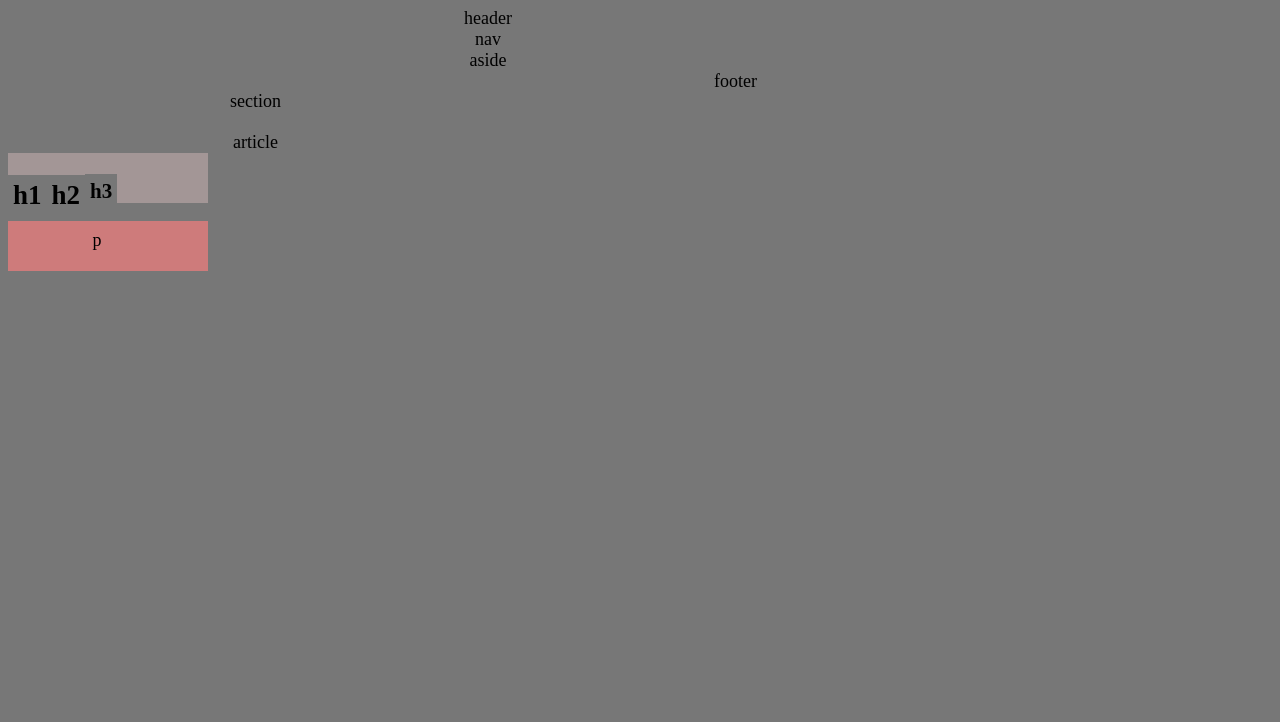
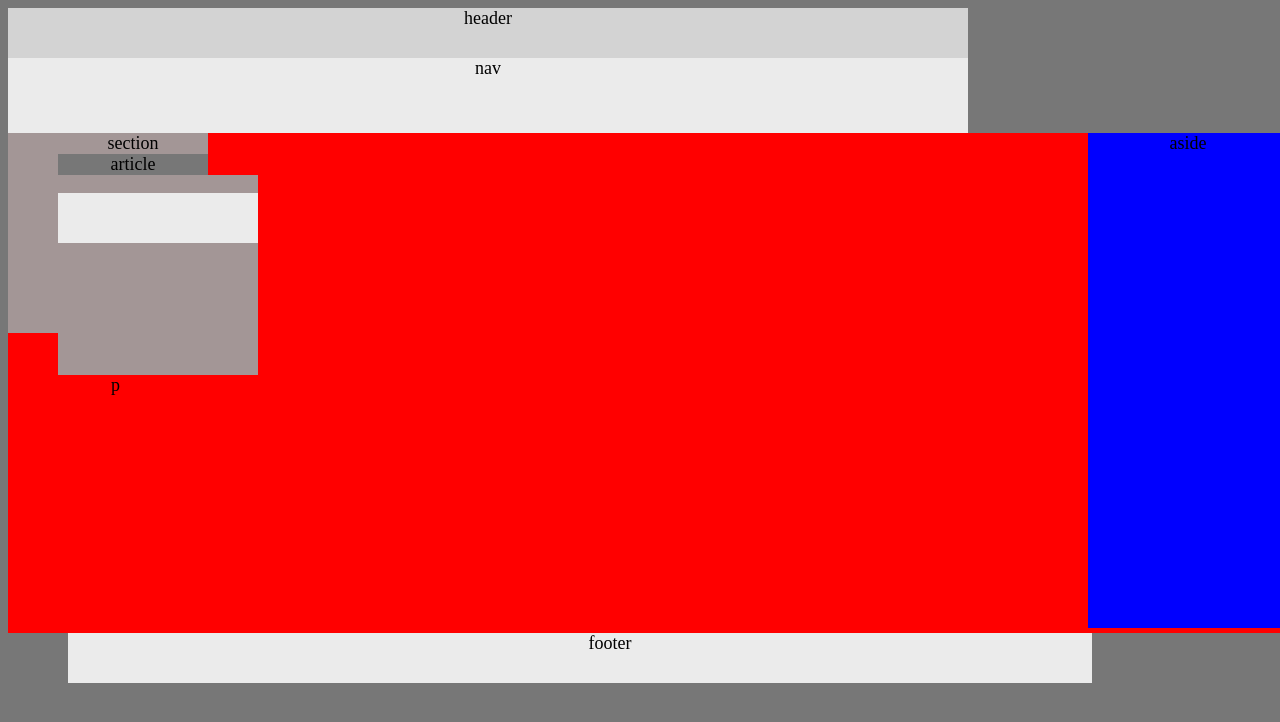
Before and after one commit to rcompres/HW-Wireframe, a plain HTML site: page index.html in a window 1280 px wide. Drawn offline with Linux system fonts and the light colour scheme.

Commit message:
edits to style and index

```diff
--- a/index.html
+++ b/index.html
@@ -3,22 +3,20 @@
 
 	<head class=" head">
 		<link rel="stylesheet" type="text/css" href="../HW-Wireframe/style.css">
-		<header id= "header">
-			header
-		</header>
+
 	</head>
 		<body>
+			<header id= "header">
+				header
+			</header>
 
 			<Nav id="nav">
 				nav
 			</Nav>
-				<aside id="aside">
-					aside
-				</aside>
+				<div class="container">
+					<section class="h1">
+						section
 
-					<section id="section">
-						section
-					</section>
 
 						<article id="article">
 							article
@@ -29,13 +27,19 @@
 									<h3>h3</h3>
 								</div>
 
+
 								<p id="p">p</p>
 						</article>
-
-
-		</body>
-			<footer>
+					</section>
+			<aside id="aside">
+				aside
+			</aside>
+			</div>
+			<footer id="footer">
 				footer
 			</footer>
 
+		</body>
+
+
 </html>
--- a/style.css
+++ b/style.css
@@ -4,63 +4,121 @@
 	background-color: #777;
 	content: #ebebeb;
 }
+header{
+	width: 960px;
+	height: 50px;
+	box-sizing: ;
+	text-align: center;
+	float: middle;
+	background:lightgrey;
+
+
+
+}
+nav{
+	width:960px;
+	shape-margin: 50px;
+	background:#ebebeb;
+	padding-bottom:5px;
+	height:75px;
+	border-bottom:40px;
+
+}
 body{
-	width: 960px;
+	width: 100%;
 	font-family: 'Arial, 'Helvetica Neue', 'Helvetica', 'sans-serif ;
 	font-size: 18px;
 	content: #ebebeb;
 
 }
-section{
-	width:495px;
-	float: left;
-	box-sizing: border-box;
-	padding: 20px;
+
+
 
 }
 
 article{
 	float: left;
 	width: 495px;
+	margin: 0 auto;
+
+	border:40px #777;
+
+
 
 
 
 }
 #aside{
+	width:200px;
+	display: inline-block;
+	height: 495px;
+	background: blue;
+	float: right;
 
 }
 .h1{
-	box-sizing: 495px: auto;
-	text-align: center;
+
+
+	/*text-align: center;*/
 	width: 200px;
-	height: 50px;
+	height: 200px;
 	background-color: #A39696;
-	position: relative;
+	/*position: relative;*/
+	padding-left:50px;
+	float: left;
+	display: inline-block;
+
+
 }
 
-h1{float: left;
-	padding: 5px;
+.container{
+	width: 100%;
+	height: 500px;
+	background: red;
+}
+/*section{
+	width: 495px;
+	background-color:#ebebeb;
+	margin:25px;
+	padding:25px;
+	border: 25px lightgrey;
+	display: inline-block;*/
 
 
+
+/*}*/
+
+h1{float: left;
 
 }
 h2{
 	float: left;
-	padding:5px;
+
+
 
 
 }
 h3{
 	float: left;
-	padding: 5px;
+
 
 }
 
 #p{
 	width: 200px;
 		height: 50px;
-		background-color: #CE7B7B;
+		background-color: #ebebeb;
 		position: relative;
 		text-align: center;
-		padding-right:20%;
+		padding-right:85px;
+		padding-top:7px;
 }
+#footer{
+	background-color:#ebebeb;
+	width: 80%;
+	height:50px;
+	padding-left:60px;
+	margin-left:60px;
+
+
+}
```
